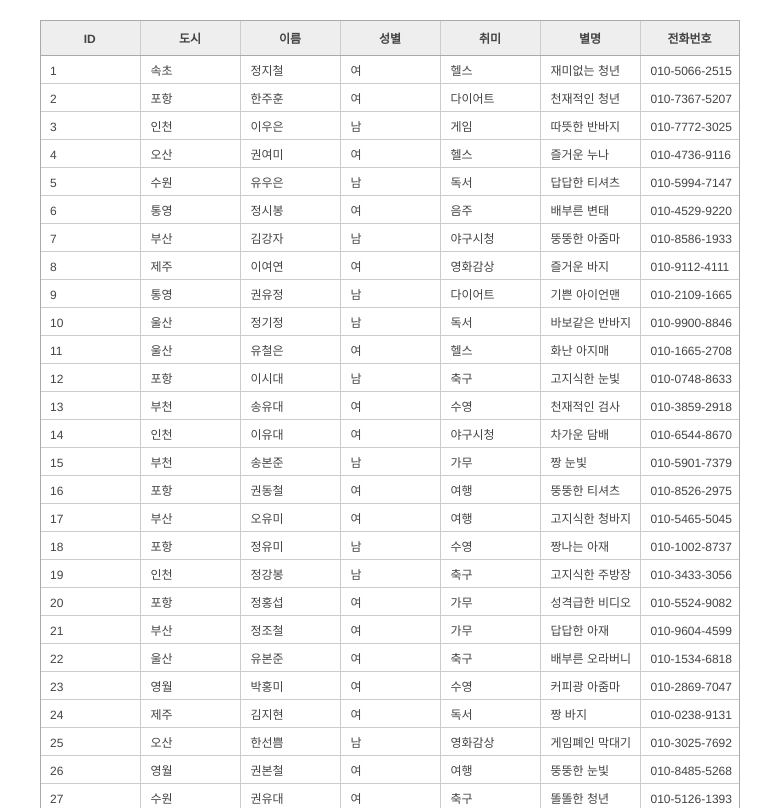
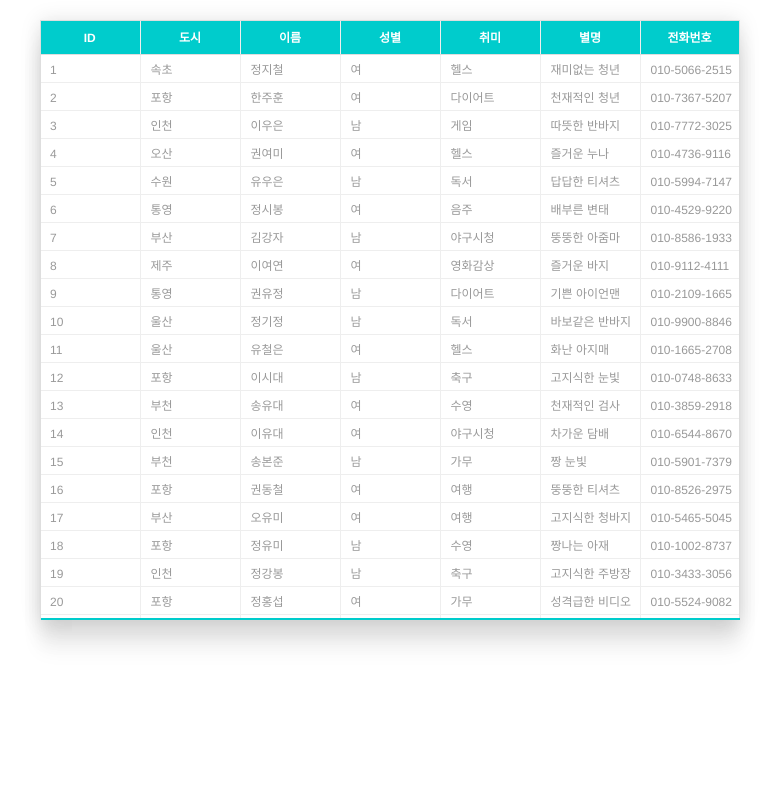
Before and after one commit to 80xer/gg, a website built with Parcel: page demo/index.html in a window 1280 px wide. Shown: the top 808 px of the page, without its empty margins (250-1029 px from the left). Built offline with nearby package versions, Linux system fonts and the light colour scheme.

Commit message:
add style and scroll

```diff
--- a/demo/index.css
+++ b/demo/index.css
@@ -11,4 +11,5 @@ body {
 #grid {
   margin: auto;
   width: 700px;
+  height: 600px;
 }
--- a/src/gg.js
+++ b/src/gg.js
@@ -22,6 +22,8 @@ class GG {
 
   createBody() {
     this.body = new Body(this.props);
+    const bodyHeight = this.props.target.offsetHeight - this.head.height;
+    this.body.$area.style.height = `${bodyHeight}px`;
   }
 
   createHead() {
--- a/src/head.js
+++ b/src/head.js
@@ -50,6 +50,8 @@ class Head {
     });
     tbody.appendChild(tr);
     this.tbody = tbody;
+    // height + padding + border
+    this.height = height + 2 + 1;
     return tbody;
   }
 }
--- a/src/style/gg.scss
+++ b/src/style/gg.scss
@@ -1,13 +1,17 @@
 .gg {
+  overflow: hidden;
   color: #444;
   font-size: 12px;
   font-family: '\B3CB\C6C0', Dotum, Helvetica, 'Apple SD Gothic Neo', Sans-serif;
+  box-shadow: 0px 0px 20px rgba(0, 0, 0, 0.1), 0px 10px 20px rgba(0, 0, 0, 0.05),
+    0px 20px 20px rgba(0, 0, 0, 0.05), 0px 30px 20px rgba(0, 0, 0, 0.05);
 
   .gg-contents {
     position: relative;
+    height: 100%;
     .gg-border-line {
       position: absolute;
-      background-color: #aaa;
+      background-color: #dedede;
       &-top {
         top: 0;
         left: 0;
@@ -24,7 +28,8 @@
         bottom: 0;
         left: 0;
         right: 0;
-        height: 1px;
+        height: 2px;
+        background-color: #00cccc;
       }
       &-left {
         top: 0;
@@ -43,14 +48,14 @@
   }
 
   .gg-head-area {
-    border-bottom: 1px solid #aaa;
+    border-bottom: 1px solid #dedede;
     table {
       tbody {
         tr {
           th {
-            padding-top: 3px;
+            padding-top: 2px;
             border-style: solid;
-            border-color: #ccc;
+            border-color: #eee;
             border-left-width: 1px;
             border-right-width: 1px;
             &:first-child {
@@ -58,7 +63,9 @@
             }
             overflow: hidden;
             white-space: nowrap;
-            background-color: #eee;
+            background: #00cccc;
+            color: #fff;
+            border-collapse: collapse;
           }
         }
       }
@@ -66,7 +73,7 @@
   }
 
   .gg-body-area {
-    overflow: hidden;
+    overflow: scroll;
     .gg-body-table-container {
       margin-top: -1px;
     }
@@ -74,9 +81,9 @@
       tbody {
         tr {
           td {
-            padding-top: 3px;
+            padding-top: 2px;
             border-style: solid;
-            border-color: #ccc;
+            border-color: #eee;
             border-left-width: 1px;
             border-right-width: 1px;
             border-top-width: 1px;
@@ -86,6 +93,8 @@
             }
             overflow: hidden;
             white-space: nowrap;
+            border-collapse: collapse;
+            color: #999;
             div {
               white-space: nowrap;
               padding: 3px 10px;
```
